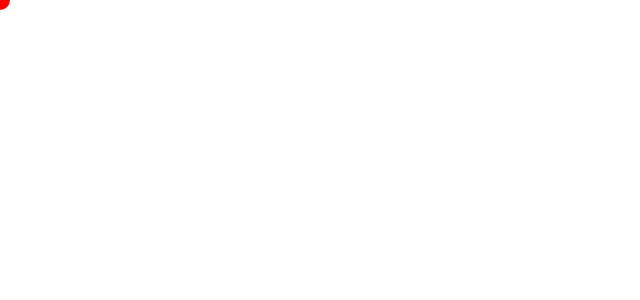
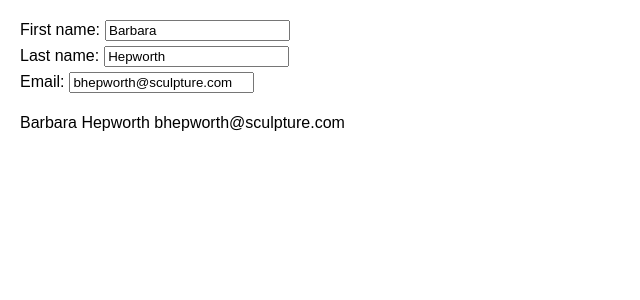
Before and after one commit to jimmycanosa/learning-react, a React (Create React App) app: page / in a window 1280 px wide. Shown: the top 300 px of the page, without its empty margins (0-640 px from the left). Built offline with nearby package versions, Linux system fonts and the light colour scheme.

Commit message:
feat: copying objects with the spread syntax

```diff
--- a/src/App.js
+++ b/src/App.js
@@ -1,4 +1,4 @@
-import MyApp from './adding-interactivity/queueing-a-series-of-states-updates/treat-state-as-read-only.js';
+import MyApp from './adding-interactivity/queueing-a-series-of-states-updates/copying-objects-with-the-spread-syntax.js';
 
 export default function App() {
   return (
--- /dev/null
+++ b/src/adding-interactivity/queueing-a-series-of-states-updates/copying-objects-with-the-spread-syntax.js
@@ -0,0 +1,50 @@
+import { useState } from 'react';
+
+export default function Form() {
+  const [person, setPerson] = useState({
+    firstName: 'Barbara',
+    lastName: 'Hepworth',
+    email: 'bhepworth@sculpture.com',
+  });
+
+  function handleFirstNameChange(e) {
+    setPerson({
+      ...person,
+      firstName: e.target.value,
+    });
+  }
+
+  function handleLastNameChange(e) {
+    setPerson({
+      ...person,
+      lastName: e.target.value,
+    });
+  }
+
+  function handleEmailChange(e) {
+    setPerson({
+      ...person,
+      email: e.target.value,
+    });
+  }
+
+  return (
+    <>
+      <label>
+        First name:
+        <input value={person.firstName} onChange={handleFirstNameChange} />
+      </label>
+      <label>
+        Last name:
+        <input value={person.lastName} onChange={handleLastNameChange} />
+      </label>
+      <label>
+        Email:
+        <input value={person.email} onChange={handleEmailChange} />
+      </label>
+      <p>
+        {person.firstName} {person.lastName} {person.email}
+      </p>
+    </>
+  );
+}
--- a/src/styles.css
+++ b/src/styles.css
@@ -46,8 +46,10 @@
   padding-inline-start: 20px;
 }
 
-body {
-  margin: 0;
-  padding: 0;
-  height: 250px;
+label {
+  display: block;
 }
+input {
+  margin-left: 5px;
+  margin-bottom: 5px;
+}
```
